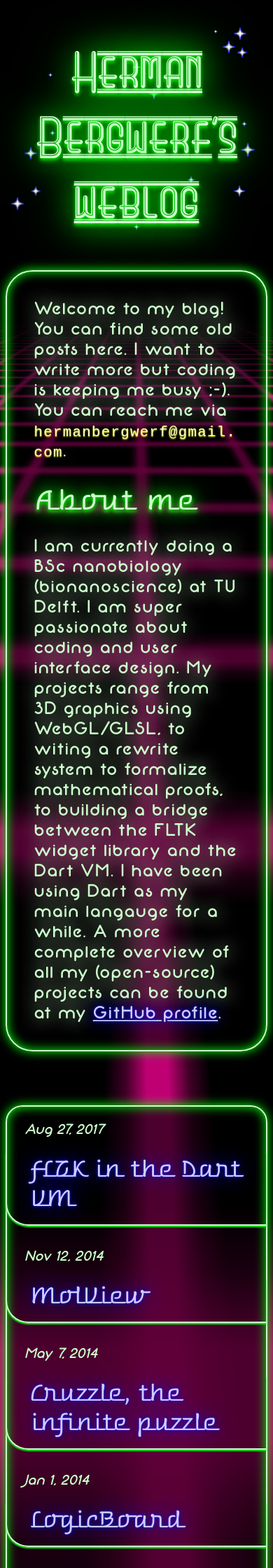
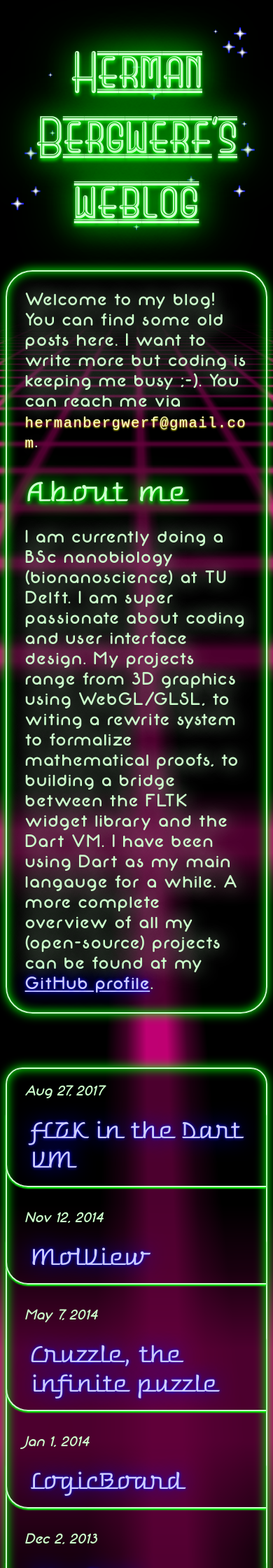
Before and after one commit to bergwerf/retro, a Jekyll site: the page built from index.md, in a window 390 px wide. Shown: the top 2240 px of the page at 70% size. Built offline with Jekyll 4.4.1, drawn with Linux system fonts in a browser that asks for light colours.

Commit message:
Add dynamic .neon-box padding

```diff
--- a/_sass/content.scss
+++ b/_sass/content.scss
@@ -65,6 +65,12 @@ a {
   background: rgba(0, 0, 0, 0.6);
   border: 2px solid;
   box-shadow: 0 0 15px $neon-green, inset 0 0 15px $neon-green;
+}
+
+@media (max-width: 500px) {
+  .neon-box {
+    padding: 0 1em;
+  }
 }
 
 #home-content {
```
